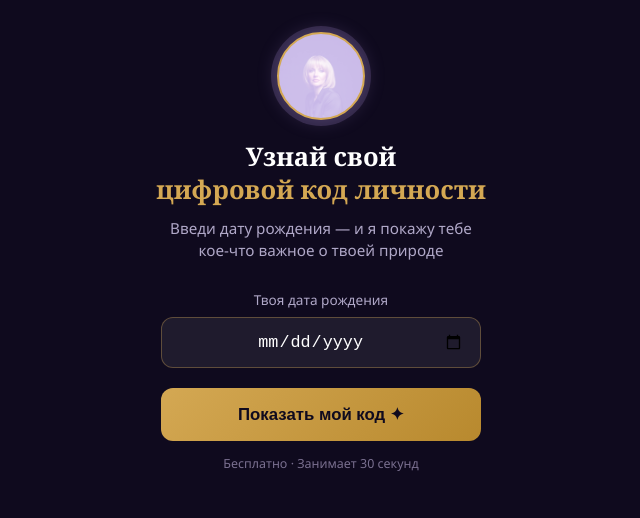
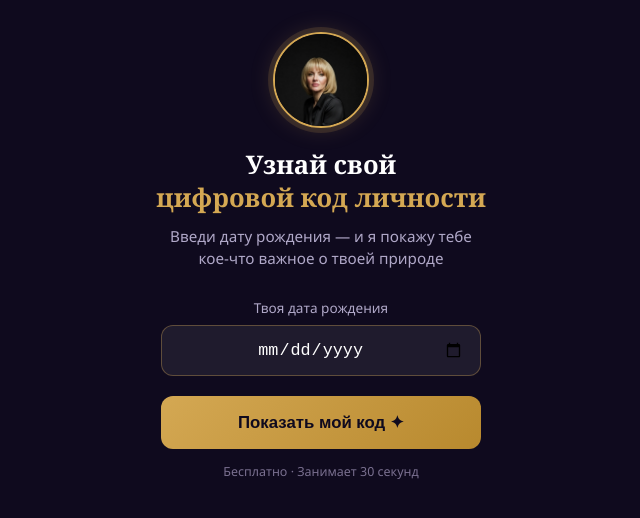
Before and after one commit to kaskad911m-maker/screening-web, a plain HTML site: page mini-app.html in a window 1280 px wide. Shown: the whole page, without its empty margins (319-959 px from the left). Drawn offline with Linux system fonts and the light colour scheme.

Commit message:
Возврат нормального фото — золотая рамка без эффектов

```diff
--- a/mini-app.html
+++ b/mini-app.html
@@ -46,14 +46,13 @@
     /* ===== Золотой акцент ===== */
     .gold { color: #d4a853; }
 
-    /* ===== Фото Марины — обёртка даёт светлый фон внутри кружка ===== */
+    /* ===== Фото Марины ===== */
     .photo-wrap {
-      width: 88px;
-      height: 88px;
+      width: 96px;
+      height: 96px;
       border-radius: 50%;
-      background: #c8b8e8;
       border: 2px solid #d4a853;
-      box-shadow: 0 0 0 6px rgba(180,150,230,0.18), 0 0 20px rgba(180,150,230,0.25);
+      box-shadow: 0 0 0 5px rgba(212,168,83,0.15), 0 0 24px rgba(212,168,83,0.2);
       overflow: hidden;
       margin-bottom: 20px;
       flex-shrink: 0;
@@ -64,8 +63,6 @@
       height: 100%;
       object-fit: cover;
       object-position: center top;
-      mix-blend-mode: screen;
-      filter: brightness(1.1);
     }
 
     /* ===== Заголовки ===== */
```
